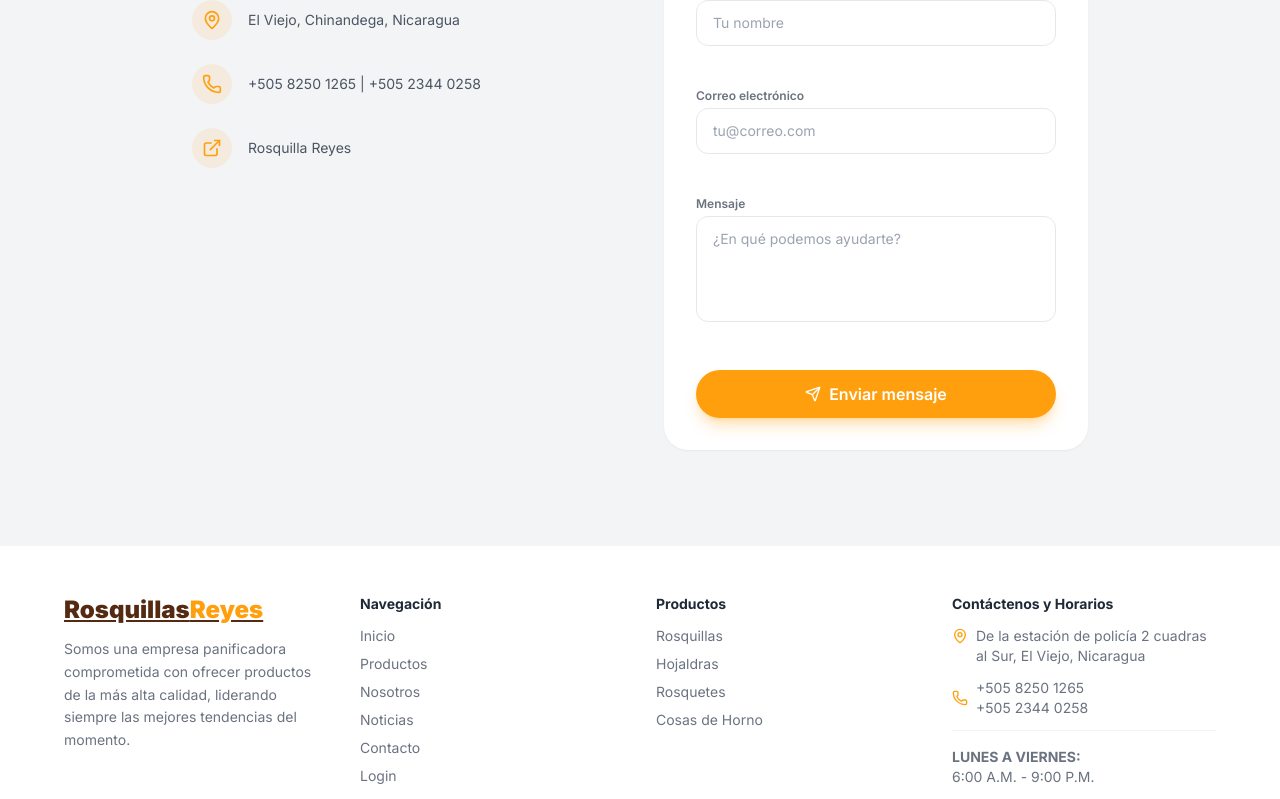
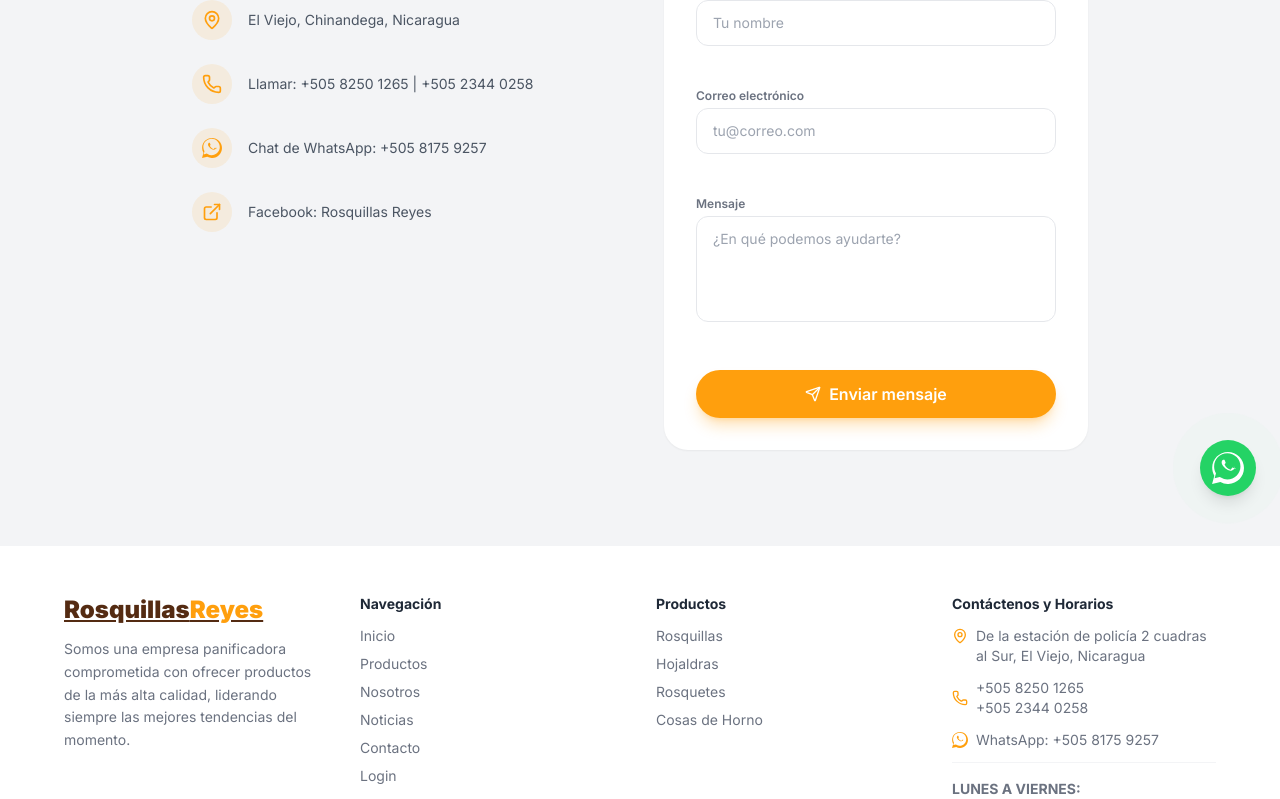
Before and after one commit to alex-marcia-r/RosquillasReyesM, a React (Vite) app: page /contacto in a window 1280 px wide. Shown: the part 280-1079 px from the top of the page. Built offline with nearby package versions, Linux system fonts and the light colour scheme.

Commit message:
feat(contacto): integra soporte mediante WhatsApp
Agrega enlaces wa.me, botón flotante y envío de formularios a WhatsApp.

```diff
--- a/src/App.tsx
+++ b/src/App.tsx
@@ -2,6 +2,7 @@
 import { BrowserRouter, Routes, Route } from 'react-router-dom';
 import Navbar   from './components/Navbar';
 import Footer   from './components/Footer';
+import FloatingWhatsApp from './components/FloatingWhatsApp';
 import Home             from './pages/Home';
 import Productos        from './pages/Productos';
 import DetalleProducto  from './pages/DetalleProducto';
@@ -37,6 +38,7 @@
         } />
       </Routes>
       <Footer />
+      <FloatingWhatsApp />
     </BrowserRouter>
   );
 }
--- /dev/null
+++ b/src/components/FloatingWhatsApp.tsx
@@ -0,0 +1,29 @@
+// src/components/FloatingWhatsApp.tsx
+import React from 'react';
+
+export default function FloatingWhatsApp() {
+  const whatsappUrl = 'https://wa.me/50581759257';
+
+  return (
+    <a
+      href={whatsappUrl}
+      target="_blank"
+      rel="noopener noreferrer"
+      aria-label="Chat on WhatsApp"
+      className="fixed bottom-6 right-6 z-50 flex items-center justify-center w-14 h-14 bg-[#25D366] text-white rounded-full shadow-lg hover:bg-[#20ba5a] hover:scale-110 transition-all duration-300 group"
+    >
+      {/* Pulse wave animation */}
+      <span className="absolute inline-flex h-full w-full rounded-full bg-[#25D366] opacity-75 animate-ping -z-10 group-hover:opacity-0 transition-opacity"></span>
+
+      {/* WhatsApp SVG Icon */}
+      <svg className="w-8 h-8 fill-current" viewBox="0 0 24 24">
+        <path d="M.057 24l1.687-6.163c-1.041-1.804-1.588-3.849-1.587-5.946C.06 5.348 5.397.01 12.008.01c3.202.001 6.212 1.246 8.477 3.514 2.266 2.268 3.507 5.28 3.505 8.484-.004 6.657-5.34 11.997-11.953 11.997-2.005-.001-3.973-.5-5.729-1.45L0 24zm6.59-4.846c1.6.95 3.188 1.449 4.825 1.451 5.436 0 9.86-4.37 9.864-9.799.002-2.63-1.023-5.101-2.885-6.965C16.528 2.01 14.069.993 11.453.992c-5.436 0-9.861 4.371-9.865 9.801-.001 1.83.483 3.61 1.4 5.17l-1.018 3.719 3.825-.992zm11.366-6.406c-.312-.156-1.848-.894-2.136-1-.288-.106-.499-.156-.708.156-.208.312-.807.994-.99 1.202-.183.208-.365.234-.677.078-1.849-.93-2.909-1.799-3.974-3.645-.24-.415.24-.385.688-1.282.078-.156.039-.293-.02-.449-.06-.156-.499-1.202-.683-1.649-.18-.433-.361-.375-.499-.382l-.425-.008c-.147 0-.385.056-.587.279-.202.223-.77.747-.77 1.82 0 1.072.787 2.107.897 2.253.111.147 1.547 2.333 3.75 3.297.525.228.934.365 1.253.467.527.167 1.008.143 1.388.087.424-.062 1.848-.742 2.107-1.42.259-.678.259-1.258.182-1.38-.077-.123-.288-.199-.6-.356z"/>
+      </svg>
+
+      {/* Tooltip on hover */}
+      <span className="absolute right-16 scale-0 group-hover:scale-100 transition-all duration-200 origin-right bg-brand-brown text-white text-xs font-bold py-2 px-3 rounded-xl shadow-md whitespace-nowrap">
+        ¿Te ayudamos por WhatsApp?
+      </span>
+    </a>
+  );
+}
--- a/src/components/Footer.tsx
+++ b/src/components/Footer.tsx
@@ -62,6 +62,19 @@
               <Phone size={16} className="text-brand-orange flex-shrink-0" />
               <span>+505 8250 1265 <br /> +505 2344 0258</span>
             </li>
+            <li className="flex items-center gap-2">
+              <svg className="w-4 h-4 text-brand-orange fill-current flex-shrink-0" viewBox="0 0 24 24">
+                <path d="M.057 24l1.687-6.163c-1.041-1.804-1.588-3.849-1.587-5.946C.06 5.348 5.397.01 12.008.01c3.202.001 6.212 1.246 8.477 3.514 2.266 2.268 3.507 5.28 3.505 8.484-.004 6.657-5.34 11.997-11.953 11.997-2.005-.001-3.973-.5-5.729-1.45L0 24zm6.59-4.846c1.6.95 3.188 1.449 4.825 1.451 5.436 0 9.86-4.37 9.864-9.799.002-2.63-1.023-5.101-2.885-6.965C16.528 2.01 14.069.993 11.453.992c-5.436 0-9.861 4.371-9.865 9.801-.001 1.83.483 3.61 1.4 5.17l-1.018 3.719 3.825-.992zm11.366-6.406c-.312-.156-1.848-.894-2.136-1-.288-.106-.499-.156-.708.156-.208.312-.807.994-.99 1.202-.183.208-.365.234-.677.078-1.849-.93-2.909-1.799-3.974-3.645-.24-.415.24-.385.688-1.282.078-.156.039-.293-.02-.449-.06-.156-.499-1.202-.683-1.649-.18-.433-.361-.375-.499-.382l-.425-.008c-.147 0-.385.056-.587.279-.202.223-.77.747-.77 1.82 0 1.072.787 2.107.897 2.253.111.147 1.547 2.333 3.75 3.297.525.228.934.365 1.253.467.527.167 1.008.143 1.388.087.424-.062 1.848-.742 2.107-1.42.259-.678.259-1.258.182-1.38-.077-.123-.288-.199-.6-.356z"/>
+              </svg>
+              <a
+                href="https://wa.me/50581759257"
+                target="_blank"
+                rel="noopener noreferrer"
+                className="hover:text-brand-orange transition-colors"
+              >
+                WhatsApp: +505 8175 9257
+              </a>
+            </li>
             <li className="mt-4 pt-4 border-t border-gray-100">
               <strong>LUNES A VIERNES:</strong> <br /> 6:00 A.M. - 9:00 P.M.
             </li>
--- a/src/pages/Contacto.tsx
+++ b/src/pages/Contacto.tsx
@@ -37,7 +37,13 @@
     if (!form.mensaje.trim()) { mensajeShake.trigger(); hasError = true; }
     if (hasError) return;
 
-    console.log('Formulario enviado:', form);
+    // Crear mensaje pre-llenado para WhatsApp
+    const mensajeWhatsApp = `¡Hola, Rosquillas Reyes! 🥖\n\nMe gustaría ponerme en contacto con ustedes:\n\n👤 *Nombre:* ${form.nombre}\n📧 *Correo:* ${form.email}\n💬 *Mensaje:* ${form.mensaje}`;
+    const url = `https://wa.me/50581759257?text=${encodeURIComponent(mensajeWhatsApp)}`;
+
+    // Abrir chat de WhatsApp
+    window.open(url, '_blank');
+
     setForm({ nombre: '', email: '', mensaje: '' });
     setEnviado(true);
     triggerCheck();
@@ -61,17 +67,49 @@
           <h2 className="font-bold text-xl text-brand-brown">Información de contacto</h2>
           {[
             { icon: <MapPin size={20} />, label: 'El Viejo, Chinandega, Nicaragua' },
-            { icon: <Phone size={20} />, label: '+505 8250 1265 | +505 2344 0258' },
-            { icon: <ExternalLink size={20} />, label: 'Rosquilla Reyes' },
-          ].map(({ icon, label }) => (
-            <div key={label} className="flex items-center gap-4 text-gray-600">
-              <div className="w-10 h-10 rounded-full bg-brand-orange/10 text-brand-orange
-                              flex items-center justify-center flex-shrink-0">
-                {icon}
+            { icon: <Phone size={20} />, label: 'Llamar: +505 8250 1265 | +505 2344 0258' },
+            {
+              icon: (
+                <svg className="w-5 h-5 fill-current" viewBox="0 0 24 24">
+                  <path d="M.057 24l1.687-6.163c-1.041-1.804-1.588-3.849-1.587-5.946C.06 5.348 5.397.01 12.008.01c3.202.001 6.212 1.246 8.477 3.514 2.266 2.268 3.507 5.28 3.505 8.484-.004 6.657-5.34 11.997-11.953 11.997-2.005-.001-3.973-.5-5.729-1.45L0 24zm6.59-4.846c1.6.95 3.188 1.449 4.825 1.451 5.436 0 9.86-4.37 9.864-9.799.002-2.63-1.023-5.101-2.885-6.965C16.528 2.01 14.069.993 11.453.992c-5.436 0-9.861 4.371-9.865 9.801-.001 1.83.483 3.61 1.4 5.17l-1.018 3.719 3.825-.992zm11.366-6.406c-.312-.156-1.848-.894-2.136-1-.288-.106-.499-.156-.708.156-.208.312-.807.994-.99 1.202-.183.208-.365.234-.677.078-1.849-.93-2.909-1.799-3.974-3.645-.24-.415.24-.385.688-1.282.078-.156.039-.293-.02-.449-.06-.156-.499-1.202-.683-1.649-.18-.433-.361-.375-.499-.382l-.425-.008c-.147 0-.385.056-.587.279-.202.223-.77.747-.77 1.82 0 1.072.787 2.107.897 2.253.111.147 1.547 2.333 3.75 3.297.525.228.934.365 1.253.467.527.167 1.008.143 1.388.087.424-.062 1.848-.742 2.107-1.42.259-.678.259-1.258.182-1.38-.077-.123-.288-.199-.6-.356z"/>
+                </svg>
+              ),
+              label: 'Chat de WhatsApp: +505 8175 9257',
+              href: 'https://wa.me/50581759257'
+            },
+            { icon: <ExternalLink size={20} />, label: 'Facebook: Rosquillas Reyes', href: '#' },
+          ].map(({ icon, label, href }) => {
+            const isClickable = !!href;
+            const content = (
+              <>
+                <div className="w-10 h-10 rounded-full bg-brand-orange/10 text-brand-orange
+                                flex items-center justify-center flex-shrink-0">
+                  {icon}
+                </div>
+                <span className="text-sm">{label}</span>
+              </>
+            );
+
+            if (isClickable) {
+              return (
+                <a
+                  key={label}
+                  href={href}
+                  target="_blank"
+                  rel="noopener noreferrer"
+                  className="flex items-center gap-4 text-gray-600 hover:text-brand-orange transition-all duration-200"
+                >
+                  {content}
+                </a>
+              );
+            }
+
+            return (
+              <div key={label} className="flex items-center gap-4 text-gray-600">
+                {content}
               </div>
-              <span className="text-sm">{label}</span>
-            </div>
-          ))}
+            );
+          })}
         </div>
 
         {/* Formulario */}
@@ -96,7 +134,7 @@
                   />
                 </svg>
               </span>
-              ¡Mensaje enviado! Nos comunicaremos pronto.
+              ¡Mensaje enviado a WhatsApp! Nos comunicaremos pronto.
             </div>
           )}
 
```
